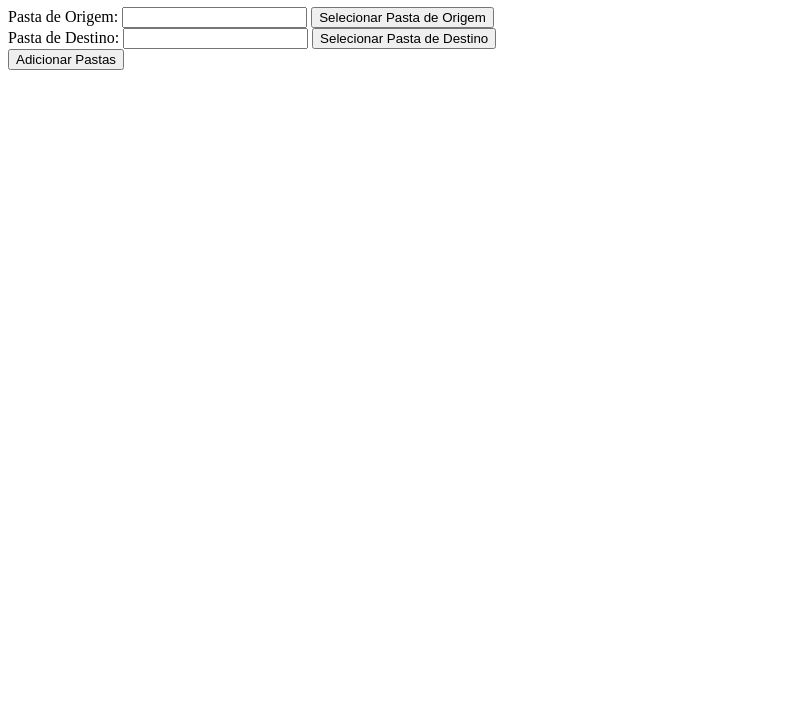
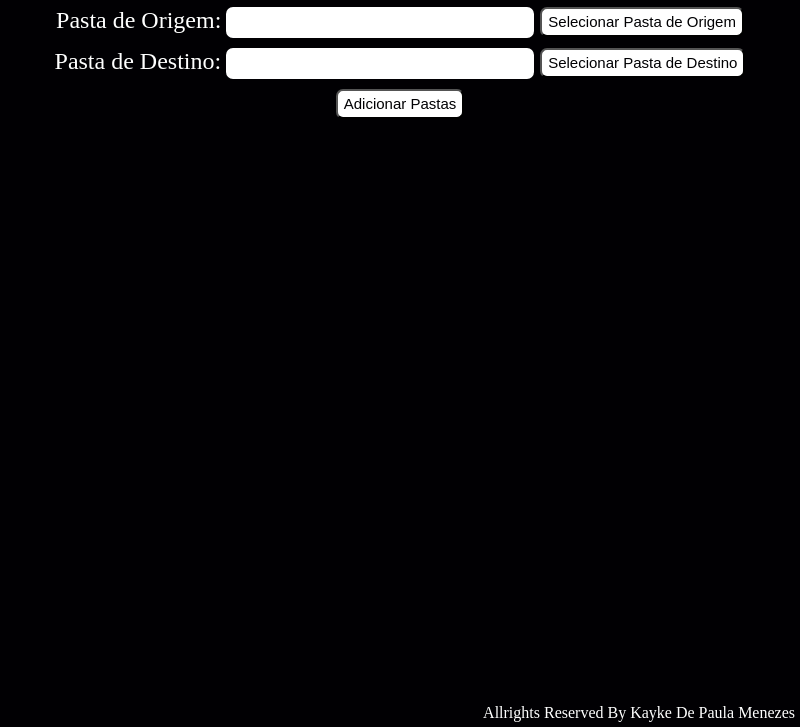
Before and after one commit to KaykeHu3/JSElectronMonitor, an Electron app: page index.html in a window 800 px wide. Shown: the part 73-800 px from the top of the page. Drawn offline with Linux system fonts and the light colour scheme.

Commit message:
Style.css

```diff
--- a/index.html
+++ b/index.html
@@ -3,22 +3,25 @@
 <head>
   <meta charset="UTF-8">
   <meta name="viewport" content="width=device-width, initial-scale=1.0">
+  <link rel="stylesheet" href="./style.css">
   <title>Monitor de Arquivos</title>
 </head>
 <body>
-  <h1>Monitor de Arquivos</h1>
-  <div>
-    <label for="sourceFolder">Pasta de Origem:</label>
-    <input type="text" id="sourceFolder" readonly>
-    <button id="selectSourceFolder">Selecionar Pasta de Origem</button>
+  <div id="container">
+    <h1>FILES MONITOR</h1>
+    <div class="pathWay">
+      <label for="sourceFolder" class="pathLabel">Pasta de Origem:</label>
+      <input type="text" id="sourceFolder" class="pathBox" readonly>
+      <button id="selectSourceFolder" class="btnContainer">Selecionar Pasta de Origem</button>
+    </div>
+    <div class="pathWay">
+      <label for="destinationFolder" class="pathLabel">Pasta de Destino:</label>
+      <input type="text" id="destinationFolder" class="pathBox" readonly>
+      <button id="selectDestFolder" class="btnContainer">Selecionar Pasta de Destino</button>
+    </div>
+    <button id="addFolders" class="btnContainer">Adicionar Pastas</button>
   </div>
-  <div>
-    <label for="destinationFolder">Pasta de Destino:</label>
-    <input type="text" id="destinationFolder" readonly>
-    <button id="selectDestFolder">Selecionar Pasta de Destino</button>
-  </div>
-  <button id="addFolders">Adicionar Pastas</button>
-
+  <footer id="copyright">Allrights Reserved By Kayke De Paula Menezes</footer>
   <script src="renderer.js"></script>
 </body>
 </html>
--- /dev/null
+++ b/style.css
@@ -0,0 +1,49 @@
+body {
+    background-color: rgb(1, 0, 3);
+    color: white;
+}
+
+#container {
+    text-align: center;
+}
+
+.pathLabel{
+    font-size: 24px;
+    margin-right: 5px;
+}
+
+.pathBox {
+    background-color: white;
+    border-radius: 7px;
+    border: solid 2px white;
+    margin:0 6px 10px 0;
+    height: 25px;
+    width: 300px;
+    color: rgb(1, 0, 3);
+}
+
+.btnContainer {
+    color: rgb(1, 0, 3);
+    background-color: white;
+    border-radius: 7px;
+    height: 30px;
+    font-size: 15px;
+    cursor: pointer;
+    &:hover{
+        background-color: rgb(190, 190, 190)
+    }
+    &:active {
+        background-color: rgb(73, 73, 73);
+    }
+}
+
+.pathWay {
+    display: flex;
+    justify-content: center;
+}
+
+#copyright {
+    position: absolute;
+    bottom: 5px;
+    right: 5px;
+}
```
Also changed, not shown: 1 other file.
